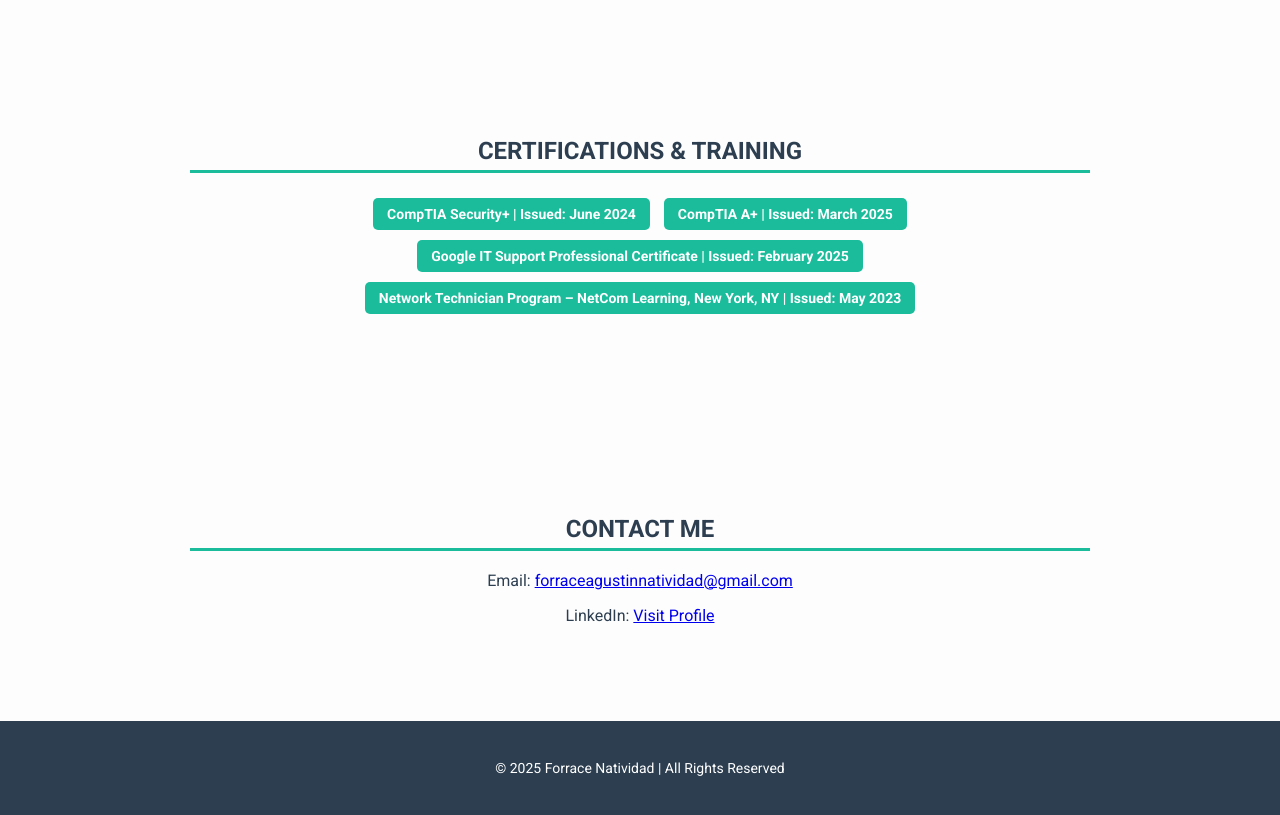
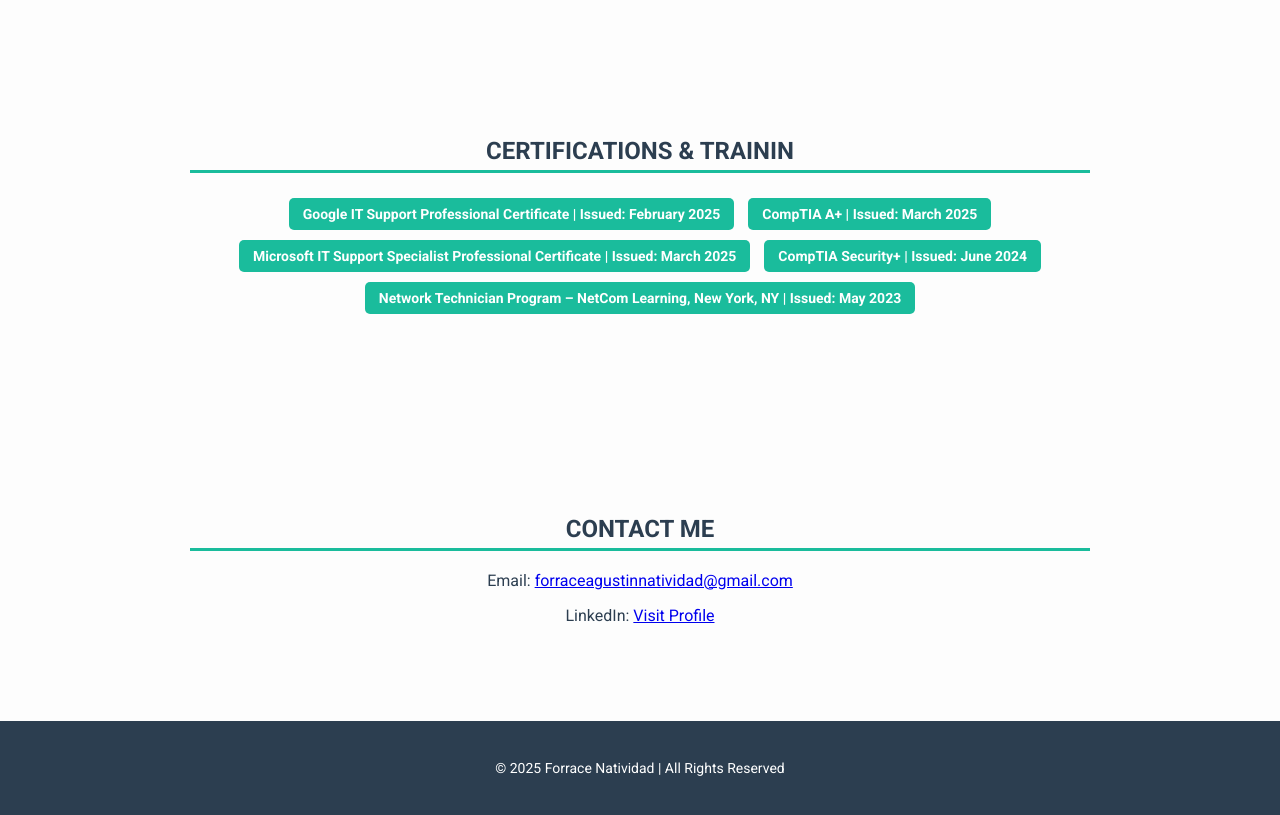
Before and after one commit to fnatividad/cv, a plain HTML site: page index.html in a window 1280 px wide. Shown: the part 2900-3715 px from the top of the page. Drawn offline with Linux system fonts and the light colour scheme.

Commit message:
index.html

```diff
--- a/index.html
+++ b/index.html
@@ -80,11 +80,12 @@
     </section>
 
     <section id="certifications" class="content-section">
-        <h2>Certifications & Training</h2>
+        <h2>Certifications & Trainin</h2>
         <ul>
+            <li>Google IT Support Professional Certificate | Issued: February 2025</li>
+            <li>CompTIA A+ | Issued: March 2025</li>
+            <li>Microsoft IT Support Specialist Professional Certificate | Issued: March 2025</li>
             <li>CompTIA Security+ | Issued: June 2024</li>
-            <li>CompTIA A+ | Issued: March 2025</li>
-            <li>Google IT Support Professional Certificate | Issued: February 2025</li>
             <li>Network Technician Program – NetCom Learning, New York, NY | Issued: May 2023</li>
         </ul>
     </section>
```
